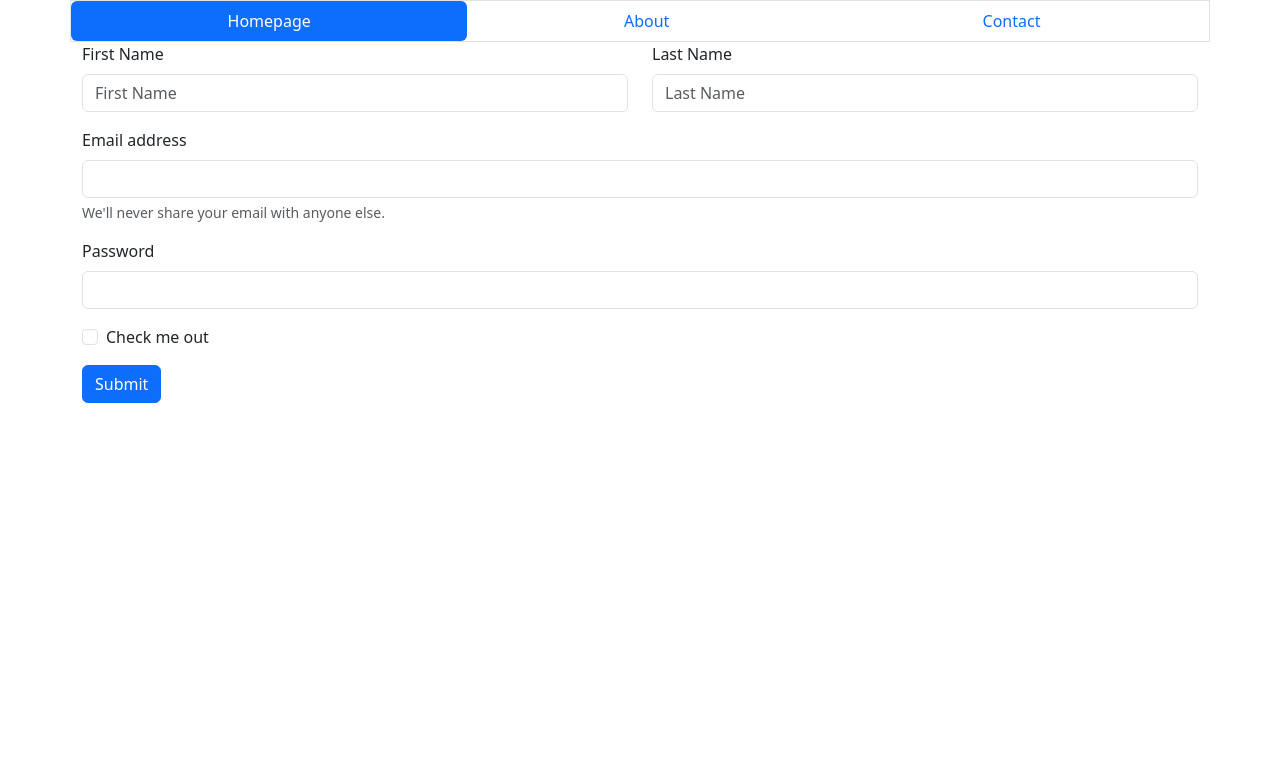
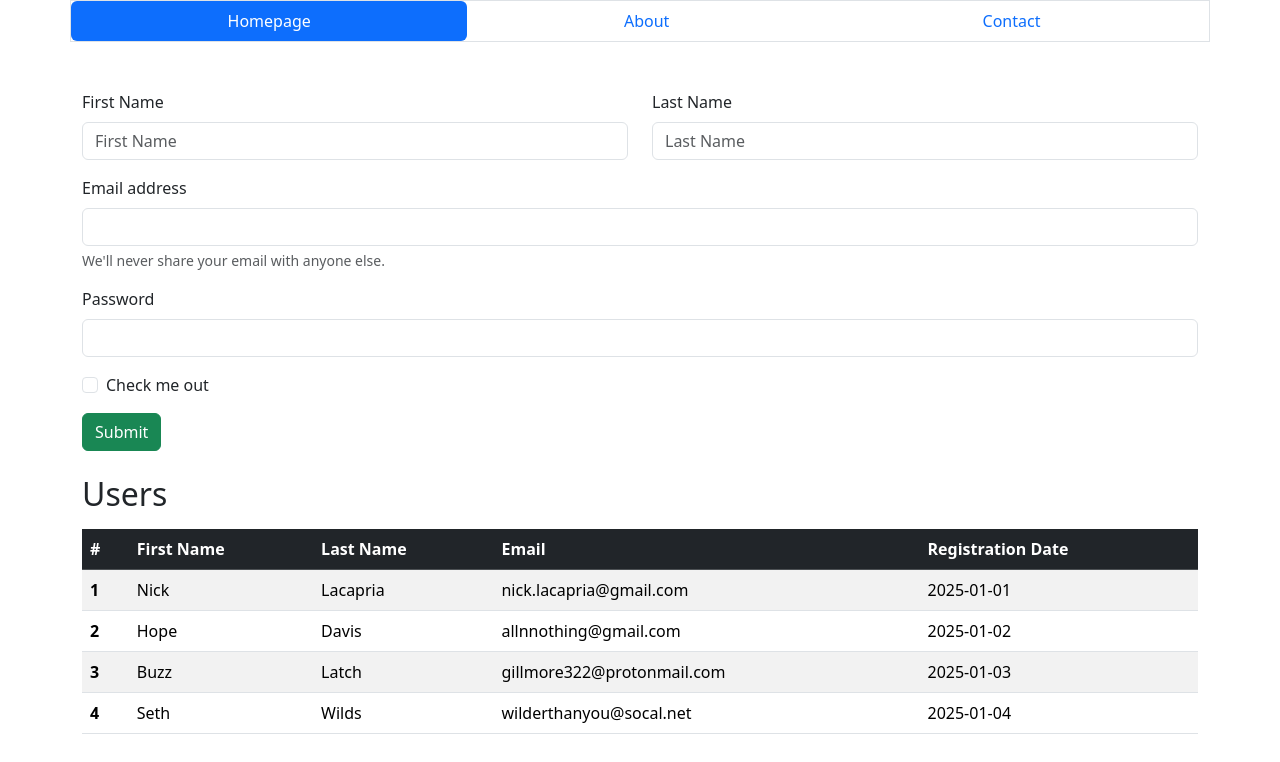
Before and after one commit to intense-code/Module5Bootstrap, a plain HTML site: page index.html in a window 1280 px wide. Drawn offline with nearby package versions, Linux system fonts and the light colour scheme.

Commit message:
Added table

```diff
--- a/index.html
+++ b/index.html
@@ -17,8 +17,8 @@
 
 
 
-    <form class="container ">
-        <div class="row">
+    <form class="container  ">
+        <div class="row mt-4 pt-4">
             <div class="mb-3 col ">
   <label for="formGroupExampleInput" class="form-label">First Name</label>
   <input type="text" class="form-control" id="formGroupExampleInput" placeholder="First Name">
@@ -43,9 +43,56 @@
     <input type="checkbox" class="form-check-input" id="exampleCheck1">
     <label class="form-check-label" for="exampleCheck1">Check me out</label>
   </div>
-  <button type="submit" class="btn btn-primary">Submit</button>
+  <button type="submit" class="btn btn-success">Submit</button>
 
 </form>
+
+<div class="container my-4">
+  <h2 class="mb-3">Users</h2>
+  <div class="table-responsive">
+    <table class="table table-striped table-hover align-middle">
+      <thead class="table-dark">
+        <tr>
+          <th scope="col">#</th>
+          <th scope="col">First Name</th>
+          <th scope="col">Last Name</th>
+          <th scope="col">Email</th>
+          <th scope="col">Registration Date</th>
+        </tr>
+      </thead>
+      <tbody>
+        <tr>
+          <th scope="row">1</th>
+          <td>Nick</td>
+          <td>Lacapria</td>
+          <td>nick.lacapria@gmail.com</td>
+          <td>2025-01-01</td>
+        </tr>
+        <tr>
+          <th scope="row">2</th>
+          <td>Hope</td>
+          <td>Davis</td>
+          <td>allnnothing@gmail.com</td>
+          <td>2025-01-02</td>
+        </tr>
+        <tr>
+          <th scope="row">3</th>
+          <td>Buzz</td>
+          <td>Latch</td>
+          <td>gillmore322@protonmail.com</td>
+          <td>2025-01-03</td>
+        </tr>
+        <tr>
+          <th scope="row">4</th>
+          <td>Seth</td>
+          <td>Wilds</td>
+          <td>wilderthanyou@socal.net</td>
+          <td>2025-01-04</td>
+        </tr>
+      </tbody>
+    </table>
+  </div>
+</div>
 
   <!-- Bootstrap JS Bundle with Popper -->
   <script src="https://cdn.jsdelivr.net/npm/bootstrap@5.3.3/dist/js/bootstrap.bundle.min.js"></script>
```
